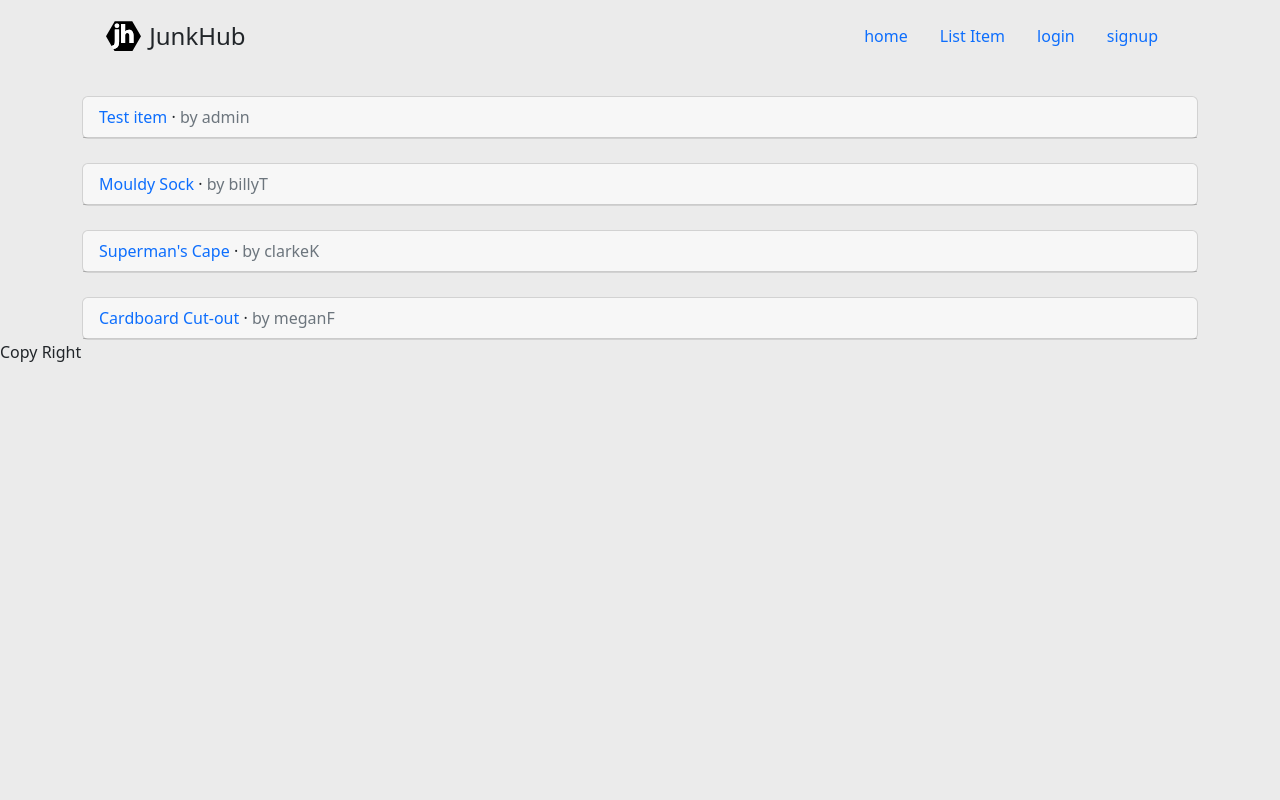
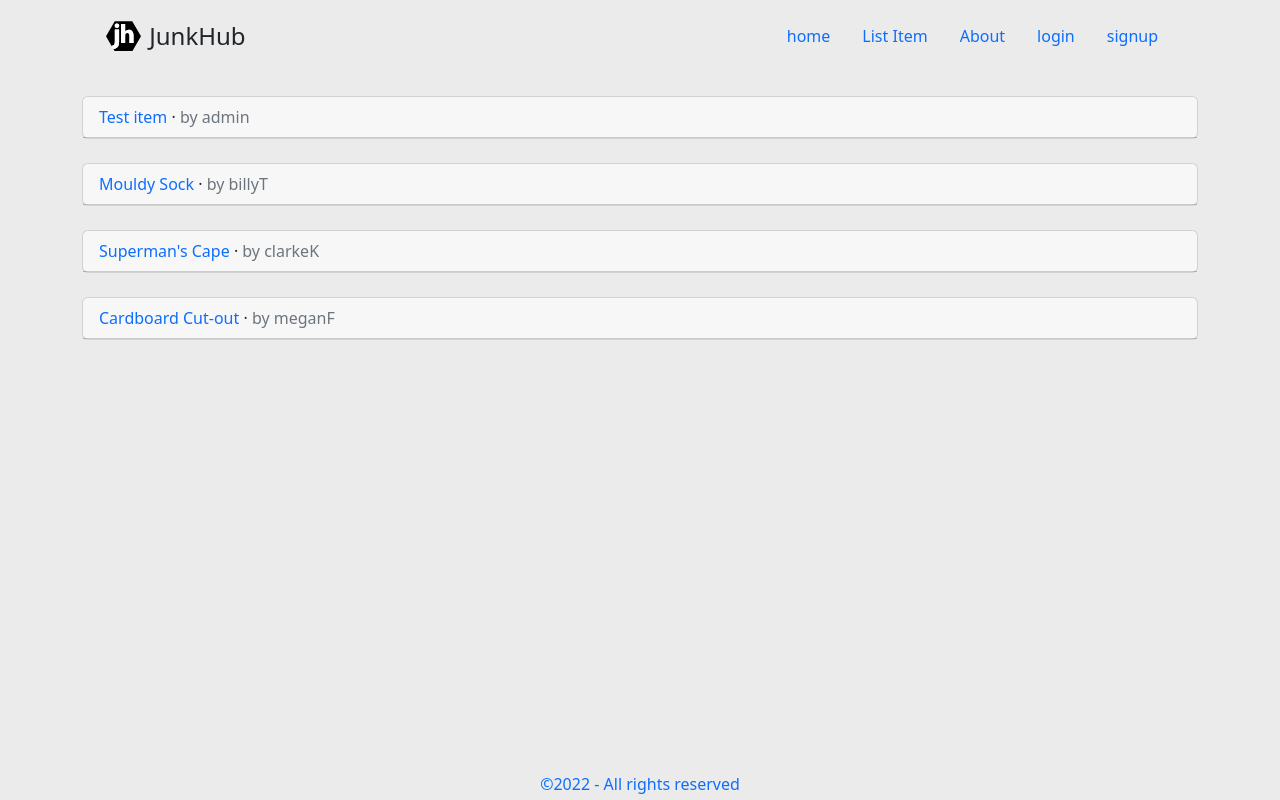
Before and after one commit to Brayds-Dev/Django-Project, a Django app: page / in a window 1280 px wide. Run offline with Django 4.2, Linux system fonts and the light colour scheme; data comes from the database, SQL or seed files in the repository; both versions use the stored data as it was after the commit.

Commit message:
added about view and link

```diff
--- a/home/templates/home/base.html
+++ b/home/templates/home/base.html
@@ -41,10 +41,16 @@
           <li class="nav-item">
             <a href="{% url 'item_new' %}" class="nav-link">List Item</a>
           </li>
+
+          <li class="nav-item">
+            <a href="{% url 'about' %}" class="nav-link">About</a>
+          </li>
+
           {% if user.is_authenticated %}
           <li class="nav-item">
             <a href="{% url 'profile' user.pk %}" class="nav-link">Profile</a>
           </li>
+
           <li class="nav-item">
             <a href="{% url 'logout' %}" class="nav-link">logout</a>
           </li>
@@ -63,7 +69,7 @@
 
     <div class="container-md">{% block content %}{% endblock content %}</div>
   <footer>
-    <p>Copy Right</p>
+    <div>&copy;2022 - All rights reserved </div>
   </footer>
     <!-- bootstrap cdn js link -->
     <script
--- a/home/urls.py
+++ b/home/urls.py
@@ -1,11 +1,12 @@
 from django.urls import path
-from .views import ItemListView, ItemDetailView, ItemCreateView, ItemDeleteView, ItemUpdateView
+from .views import ItemListView, AboutView, ItemDetailView, ItemCreateView, ItemDeleteView, ItemUpdateView
 
 urlpatterns = [
     path("items/new/", ItemCreateView.as_view(), name="item_new"),
     path("items/<int:pk>/", ItemDetailView.as_view(), name="item_detail"),
     path("items/<int:pk>/edit/", ItemUpdateView.as_view(), name="item_edit"),
     path("items/<int:pk>/delete/", ItemDeleteView.as_view(), name="item_delete"),
+    path("about", AboutView.as_view(), name="about"),
     path("", ItemListView.as_view(), name="home"),
 
 
--- a/home/views.py
+++ b/home/views.py
@@ -1,9 +1,13 @@
 from django.urls import reverse_lazy
-from django.views.generic import ListView, DetailView, CreateView, UpdateView, DeleteView
+from django.views.generic import ListView, TemplateView, DetailView, CreateView, UpdateView, DeleteView
 from django.contrib.auth.mixins import LoginRequiredMixin
 
 from .models import Item
 # Create your views here.
+
+class AboutView(TemplateView):
+    template_name = "home/about.html"
+
 
 class ItemListView(ListView):
     model = Item
--- a/static/css/main.css
+++ b/static/css/main.css
@@ -1,5 +1,6 @@
 body {
   background-color: #ebebeb;
+  margin-bottom: 4rem;
 }
 
 a {
@@ -18,3 +19,22 @@ header {
   justify-content: space-between;
   padding: 1.5rem;
 }
+
+footer {
+
+  position: fixed;
+  display: grid;
+  place-items: center;
+  justify-content: center;
+  left: 0;
+  bottom: 0;
+  width: 100%;
+  height: 2rem;
+
+}
+
+footer div {
+  display: inline-block;
+  color: #0d6efd;
+
+}
```
Also changed, not shown: home/templates/home/about.html (added, +7 -0 lines), db.sqlite3.
